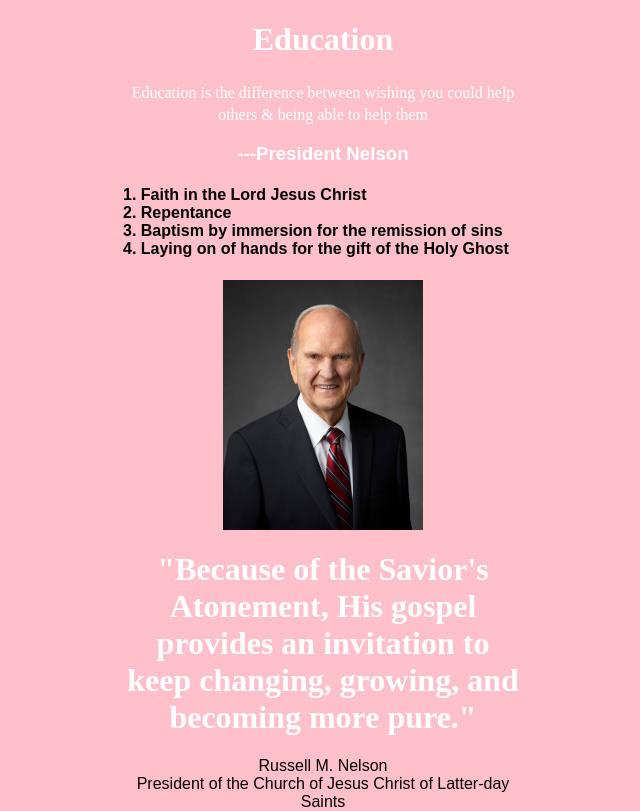
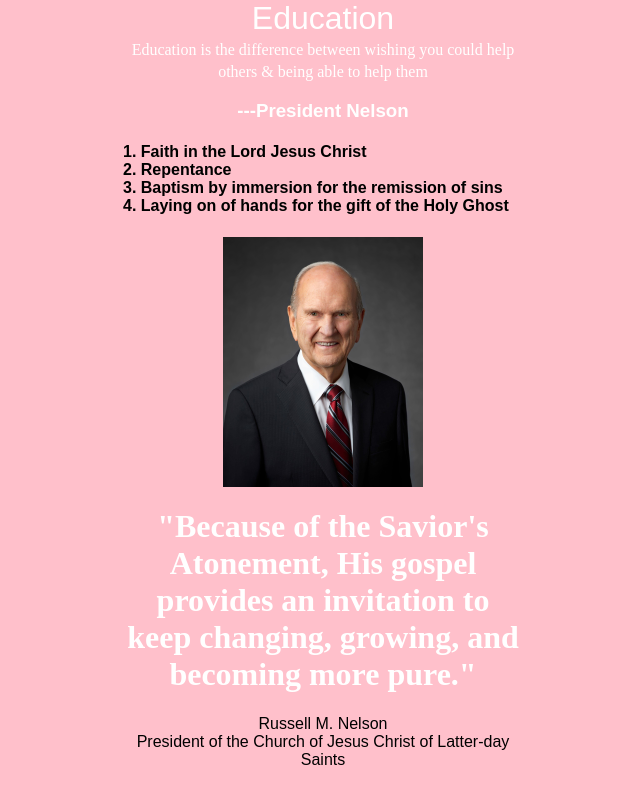
Before and after one commit to jakem-byui/wdd130, a plain HTML site: page education/index.html in a window 1280 px wide. Shown: the whole page, without its empty margins (317-957 px from the left). Drawn offline with Linux system fonts and the light colour scheme.

Commit message:
updated black and white text

```diff
--- a/education/index.html
+++ b/education/index.html
@@ -8,7 +8,7 @@
     <title>Education</title>
 </head>
 <body>
-    <h1>Education</h1>
+    <header>Education</header>
     <sub>Education is the difference between wishing you could help others & being able to help them</sub>
     <h3>---President Nelson</h3>
     <h4>1. Faith in the Lord Jesus Christ<br>
--- a/education/styles/styles.css
+++ b/education/styles/styles.css
@@ -7,6 +7,7 @@ body {
 header {
     font-family: Arial, Helvetica, sans-serif;
     color: white;
+    font-size: xx-large;
 
 }
 header:hover {
```
